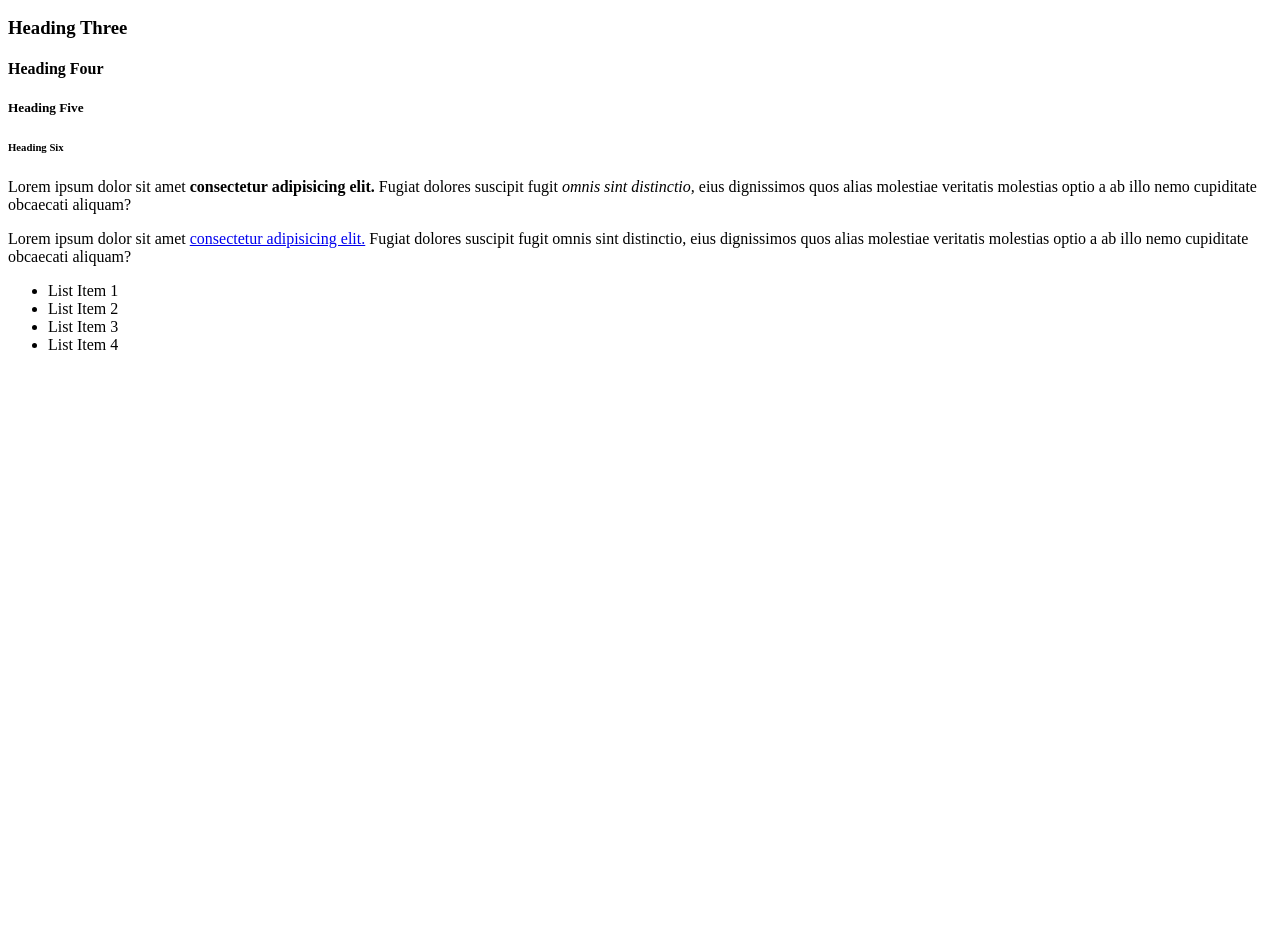
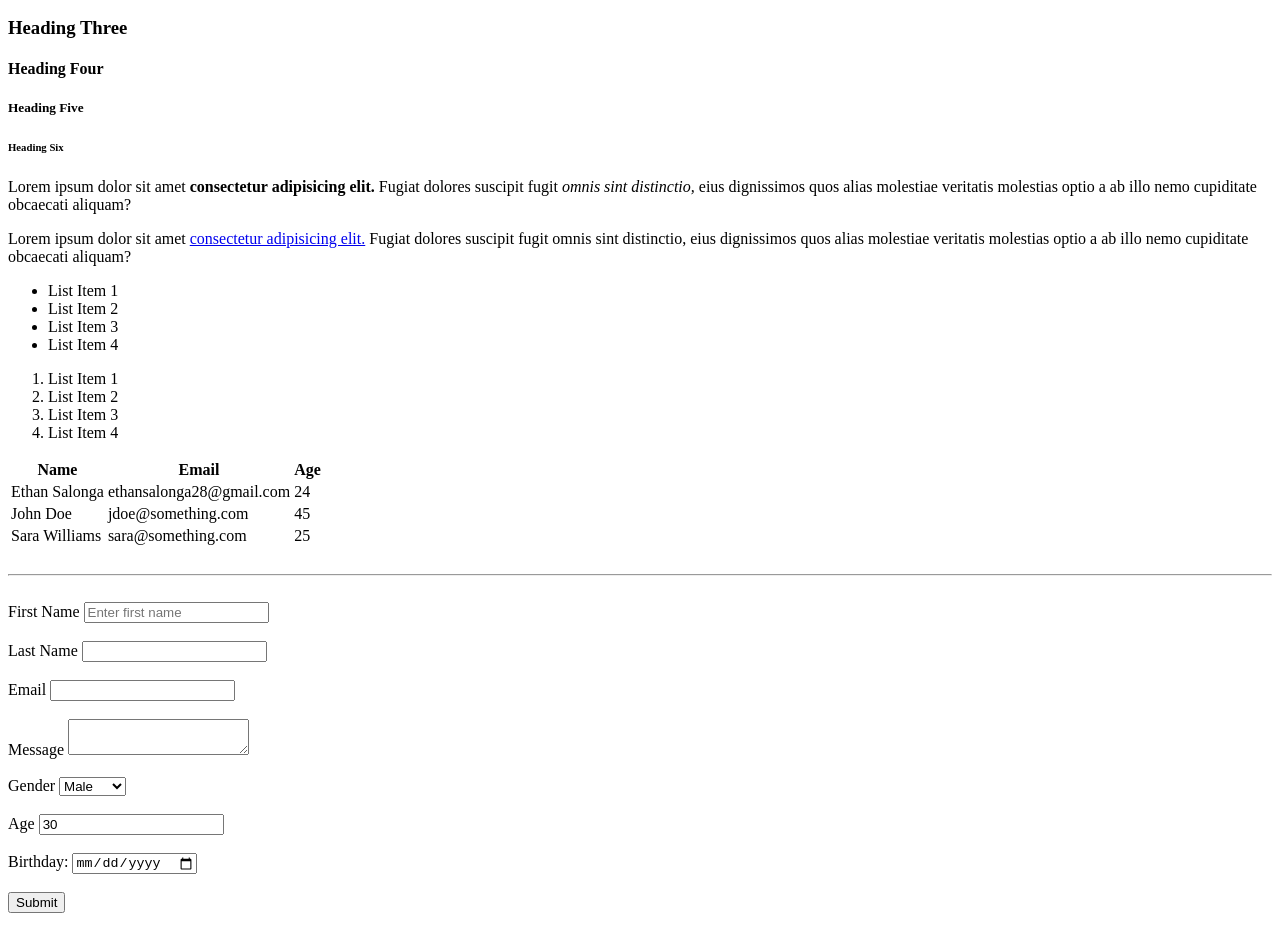
Before and after one commit to ethansalonga/html-cheatsheet, a plain HTML site: page index.html in a window 1280 px wide. Shown: the part 110-1062 px from the top of the page. Before the commit the page ends 800 px from the top, so only its background shows below. Drawn offline with Linux system fonts and the light colour scheme.

Commit message:
Lists, tables, forms

```diff
--- a/index.html
+++ b/index.html
@@ -37,5 +37,90 @@
       <li>List Item 3</li>
       <li>List Item 4</li>
     </ul>
+
+    <ol>
+      <li>List Item 1</li>
+      <li>List Item 2</li>
+      <li>List Item 3</li>
+      <li>List Item 4</li>
+    </ol>
+
+    <!-- Table -->
+    <table>
+      <thead>
+        <tr>
+          <th>Name</th>
+          <th>Email</th>
+          <th>Age</th>
+        </tr>
+      </thead>
+      <tbody>
+        <tr>
+          <td>Ethan Salonga</td>
+          <td>ethansalonga28@gmail.com</td>
+          <td>24</td>
+        </tr>
+        <tr>
+          <td>John Doe</td>
+          <td>jdoe@something.com</td>
+          <td>45</td>
+        </tr>
+        <tr>
+          <td>Sara Williams</td>
+          <td>sara@something.com</td>
+          <td>25</td>
+        </tr>
+      </tbody>
+    </table>
+
+    <br />
+    <hr />
+    <br />
+
+    <!-- Forms -->
+    <form action="process.php" method="POST">
+      <div>
+        <label>First Name</label>
+        <input type="text" name="firstName" placeholder="Enter first name" />
+      </div>
+      <br />
+      <div>
+        <label>Last Name</label>
+        <input type="text" name="lastName" />
+      </div>
+      <br />
+      <div>
+        <label>Email</label>
+        <input type="email" name="email" />
+      </div>
+      <br />
+      <div>
+        <label>Message</label>
+        <textarea name="message"></textarea>
+      </div>
+      <br />
+      <div>
+        <label>Gender</label>
+        <select name="gender">
+          <option value="male">Male</option>
+          <option value="female">Female</option>
+          <option value="other">Other</option>
+        </select>
+      </div>
+      <br />
+      <div>
+        <label>Age</label>
+        <input type="number" name="age" value="30" />
+      </div>
+      <br />
+      <div>
+        <label>Birthday:</label>
+        <input type="date" name="birthday" />
+      </div>
+      <br />
+      <input type="submit" name="submit" value="Submit" />
+    </form>
+
+    <div style="margin-top: 500px"></div>
   </body>
 </html>
```
